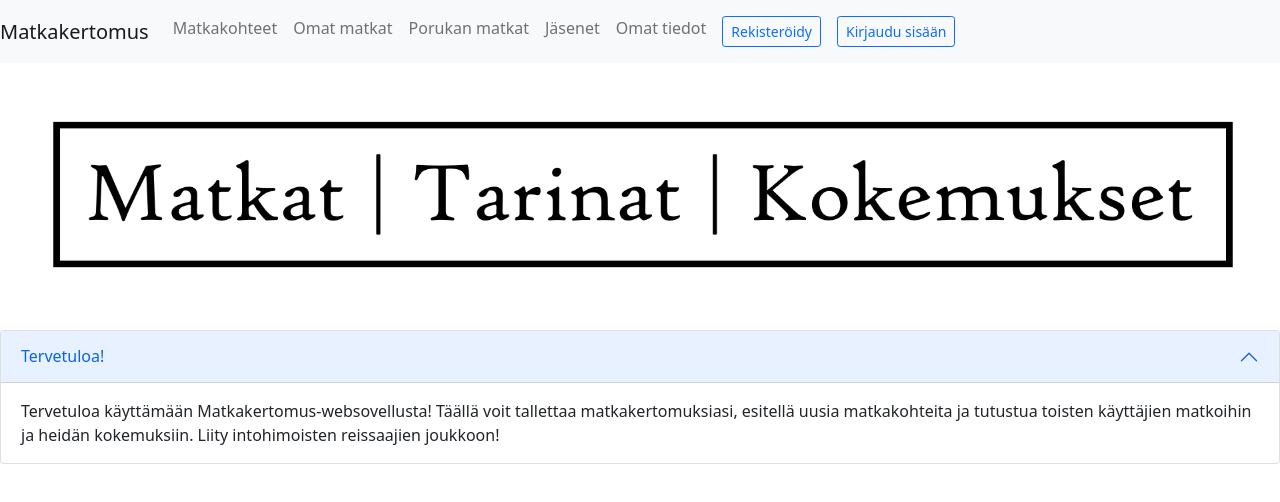
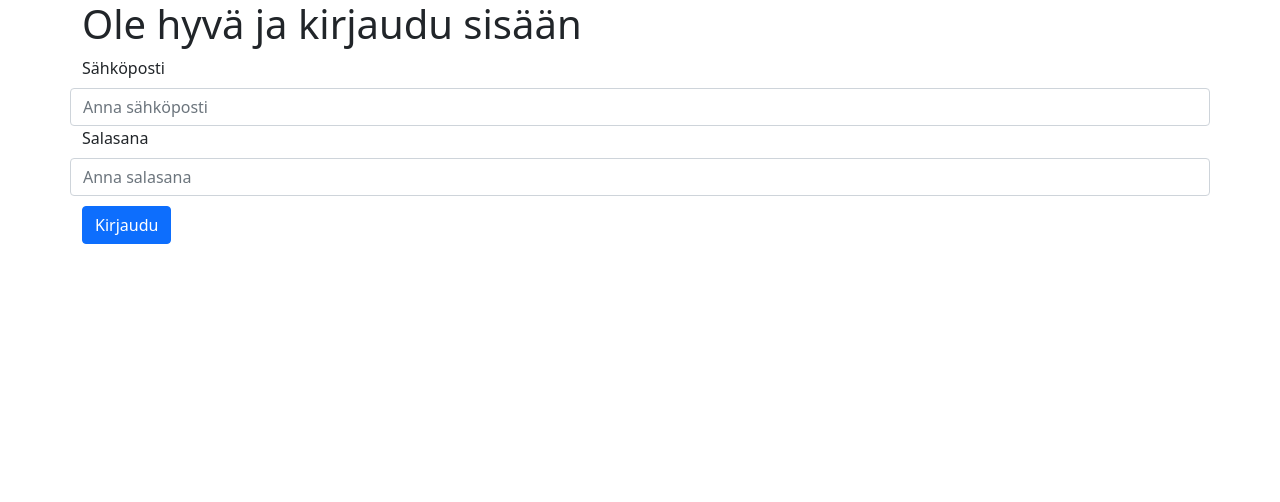
Before and after one commit to OttoH97/Software-production-1, a React (Create React App) app: page / in a window 1280 px wide. Shown: the top 502 px of the page. Built offline with nearby package versions, Linux system fonts and the light colour scheme; no server answers.

Commit message:
token kirjautumisen aloittelua

```diff
--- /dev/null
+++ b/src/Login.js
@@ -0,0 +1,68 @@
+import './App.css';
+import { useState, useEffect } from 'react';
+import { Form, Button, Row, Col, FloatingLabel, Container } from 'react-bootstrap';
+import PropTypes from 'prop-types';
+
+//Token kirjautuminen ...työn alla
+
+async function loginUser(credentials) {
+    return fetch('http://localhost:8080/login', {
+        method: 'POST',
+        headers: {
+            'Content-Type': 'application/json'
+        },
+        body: JSON.stringify(credentials)
+    })
+        .then(data => data.json())
+}
+
+function Login({ setToken }) {
+
+    const [email, setEmail] = useState('');
+    const [password, setPassword] = useState('');
+
+    const handleEmailChange = event => {
+        setEmail(event.target.value)
+    };
+    const handlePasswordChange = event => {
+        setPassword(event.target.value)
+    };
+
+    const handleSubmit = async e => {
+        e.preventDefault();
+        const token = await loginUser({
+            email,
+            password
+        });
+        setToken(token);
+    }
+
+    return (
+        <Container fluid='md'>
+            <div>
+                <h1>Ole hyvä ja kirjaudu sisään</h1>
+                <Form onSubmit={handleSubmit}>
+                    <Row>
+                        <Form.Label>Sähköposti</Form.Label>
+                        <Form.Control placeholder='Anna sähköposti' onChange={handleEmailChange} value={email} />
+                    </Row>
+                    <Row>
+                        <Form.Label>Salasana</Form.Label>
+                        <Form.Control type='password' placeholder='Anna salasana' onChange={handlePasswordChange} value={password} />
+                    </Row>
+                    <Row>
+                        <div>
+                            <Button style={{marginTop : 10}} variant='primary' type='submit' onClick={handleSubmit}>Kirjaudu</Button>
+                        </div>
+                    </Row>
+                </Form>
+            </div>
+        </Container>
+    )
+}
+
+Login.propTypes = {
+    setToken: PropTypes.func.isRequired
+}
+
+export { Login };
--- a/src/index.js
+++ b/src/index.js
@@ -8,6 +8,7 @@ import { Kotisivut } from "./kotisivut_sivu";
 import { Matkakohdesivu } from "./matkakohde_sivu";
 import { PorukanMatkat } from "./porukanmatkat_sivu";
 import { Jasensivu } from "./jasenet_sivu";
+import { Login } from "./Login"; //Token kirjautuminen ...työn alla
 //Bootstrap kirjasto / Route
 import reportWebVitals from './reportWebVitals';
 import 'bootstrap/dist/css/bootstrap.min.css';
@@ -29,6 +30,7 @@ ReactDOM.render(
         <Route path="matkakohde" element={<Matkakohdesivu />} />
         <Route path="pmatkat" element={<PorukanMatkat />} />
         <Route path="jasenet" element={<Jasensivu />} />
+        <Route path="login" element={<Login />}/>
       </Routes>
     </React.StrictMode>
   </BrowserRouter>,
--- a/src/kotisivut_sivu.js
+++ b/src/kotisivut_sivu.js
@@ -13,11 +13,12 @@ import pic from './banner.png';
 import { Link } from "react-router-dom";
 import { Modal } from 'react-bootstrap';
 import Axios from 'axios';
+import { Login } from "./Login";
 
 /*
     TODO:
     #1 Rekisteröitymistietojen vieminen tietokantaan. DONE
-    #2
+    #2 Kirjautuminen. WIP
     #3
  */
 
@@ -64,12 +65,12 @@ function Kotisivut() {
     }, [])
     const handleSubmit = event => {
         event.preventDefault();
-        Axios.post("http://localhost:3001/matkaaja",{
-            etunimi:etunimi,
-            sukunimi:sukunimi,
-            nimimerkki:nimimerkki,
-            email:email,
-            password:password,
+        Axios.post("http://localhost:3001/matkaaja", {
+            etunimi: etunimi,
+            sukunimi: sukunimi,
+            nimimerkki: nimimerkki,
+            email: email,
+            password: password,
         });
         handleCloseR();
         alert(`Rekisteröityminen onnistui!`);
@@ -79,6 +80,12 @@ function Kotisivut() {
     const [showK, setShowK] = useState(false);
     const handleCloseK = () => setShowK(false);
     const handleShowK = () => setShowK(true);
+
+    const [token, setToken] = useState();
+
+    if (!token) {
+        return <Login setToken={setToken} />
+    }
 
     return (
         <div>
@@ -93,7 +100,7 @@ function Kotisivut() {
                         <Nav.Link href="jasenet">Jäsenet</Nav.Link>
                         <Nav.Link href="otiedot">Omat tiedot</Nav.Link>
                         <Nav.Link><Button variant="outline-primary" size="sm" onClick={handleShowR}>Rekisteröidy</Button></Nav.Link>
-                        <Nav.Link><Button variant="outline-primary" size="sm" onClick={handleShowK}>Kirjaudu sisään</Button></Nav.Link>
+                        <Nav.Link href="login"><Button variant="outline-primary" size="sm" /* onClick={handleShowK} */>Kirjaudu sisään</Button></Nav.Link>
                     </Nav>
                 </Navbar.Collapse>
             </Navbar>
```
Also changed, not shown: 1 other file (tests, documents, lock files or other folders).
